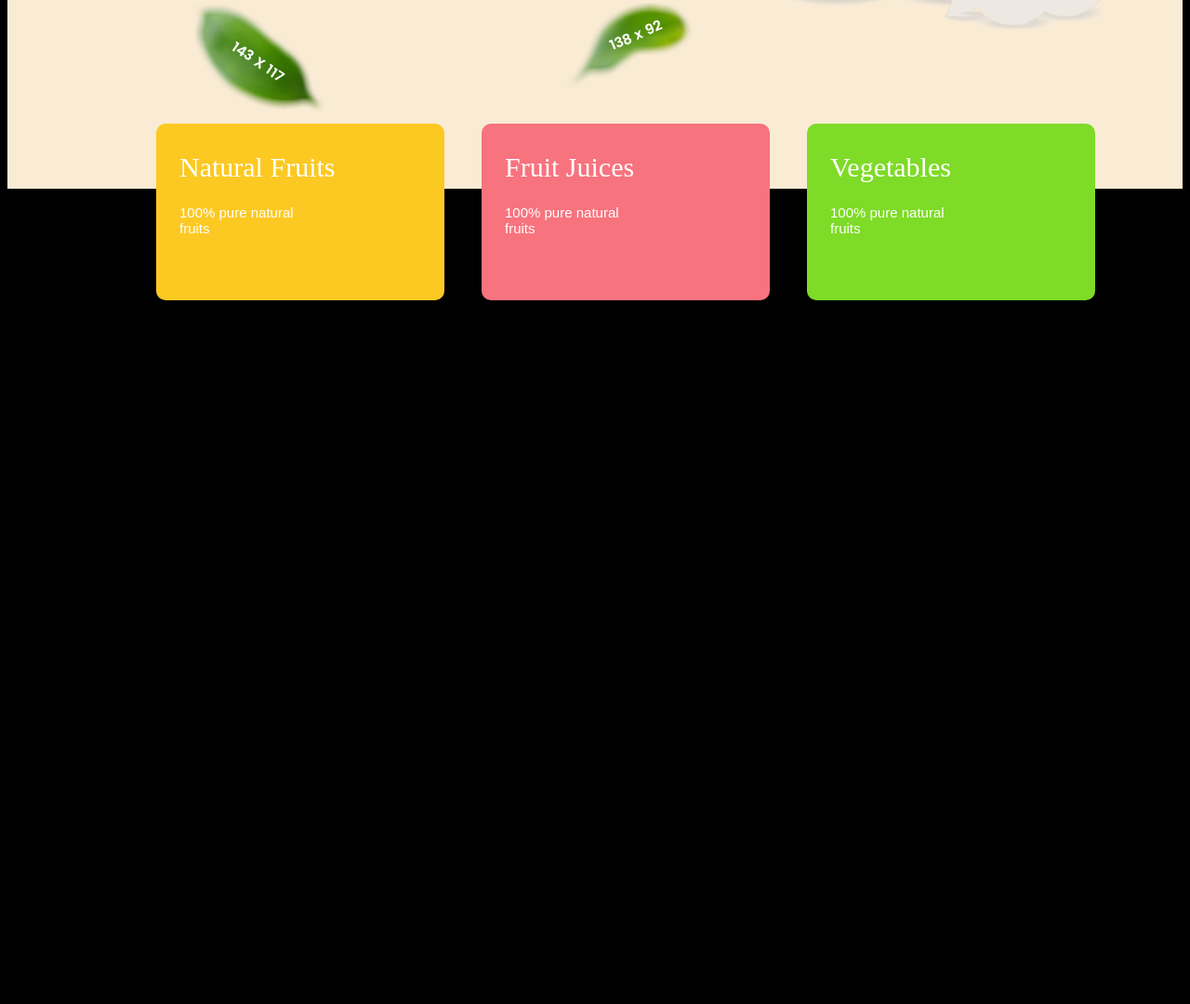
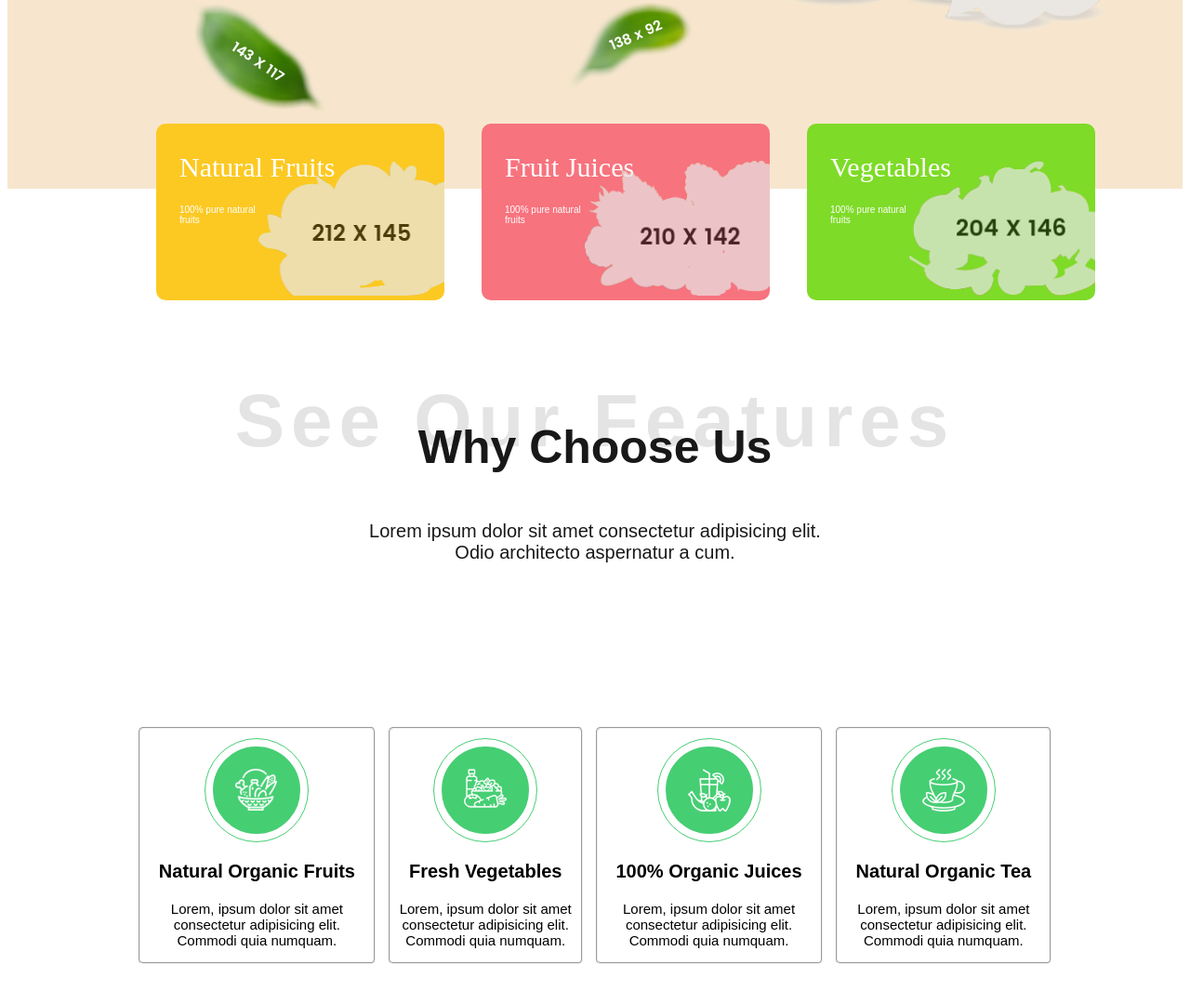
Before and after one commit to Shubham-1-cell/Sample_website_Frontend, a plain HTML site: page Script/Script.html in a window 1280 px wide. Shown: the part 645-1725 px from the top of the page at 93% size. Before the commit the page ends 968 px from the top, so only its background shows below. Drawn offline with Linux system fonts and the light colour scheme.

Commit message:
3rd Section

```diff
--- a/Script/Script.html
+++ b/Script/Script.html
@@ -6,6 +6,7 @@
     <title>Shubham</title>
     <link rel="stylesheet" href="script.css">
     <link rel="stylesheet" href="https://cdnjs.cloudflare.com/ajax/libs/font-awesome/4.7.0/css/font-awesome.min.css">
+
 </head>
 <body>
     <div class="canvas">
@@ -33,7 +34,7 @@
             </nav>
         </div>
     </div>
-    <div class="MainContainer">
+    <div class="MainContainer1">
         <div class="img">
             <div class="img leaf1"><img src="pic/shape52.png" alt="leaf1" id="leaf_1"><img src="pic/shape53.png" alt="leaf2" id="leaf_2"></div>
             <div class="img leaf2"><img src="pic/shape51.png" alt="leaf1" id="leaf_3"></div>
@@ -51,14 +52,73 @@
         <div class="box">
             <div class="box orange"><h2>Natural Fruits</h2><br>
                 <p>100% pure natural <br> fruits</p>
+                <img src="pic/banner_img4.png" alt="banner_img4" id="box_banner">
             </div>
             <div class="box pink"><h2>Fruit Juices</h2><br>
                 <p>100% pure natural <br> fruits</p>
+                <img src="pic/banner_img5.png" alt="banner_img5" id="box_banner">
             </div>
             <div class="box green"><h2>Vegetables</h2><br>
                 <p>100% pure natural <br> fruits</p>
+                <img src="pic/banner_img6.png" alt="banner_img6" id="box_banner">
             </div>
 
+        </div>
+    </div>
+    <div class="MainContainer2">
+        <div class="TextArea2">
+            <h1>See Our Features</h1>
+            <h3>Why Choose Us</h3>
+            <p>Lorem ipsum dolor sit amet consectetur adipisicing elit. <br>  Odio architecto aspernatur a cum.</p>
+        </div>
+        <div class="Img2">
+            <div class="box2">
+                <ul>
+                    <li>
+                        <div id="circle">
+                            <div>
+                                <img src="pic/icon1.png" alt="icon1.png">
+                            </div>
+                        </div>
+                        <h5>Natural Organic Fruits</h5>
+                        <p>Lorem, ipsum dolor sit amet <br> consectetur adipisicing elit. <br> Commodi quia numquam.</p>
+                    </li>
+
+                    <li>
+                        <div id="circle">
+                            <div>
+                                <img src="pic/icon2.png" alt="icon2.png">
+                            </div>
+                        </div>
+                        <h5>Fresh Vegetables</h5>
+                        <p>Lorem, ipsum dolor sit amet <br> consectetur adipisicing elit. <br> Commodi quia numquam.</p>
+                    </li>
+
+                    <li>
+                        <div id="circle">
+                            <div>
+                                <img src="pic/icon3.png" alt="icon3.png">
+                            </div>
+                        </div>
+                        <h5>100% Organic Juices</h5>
+                        <p>Lorem, ipsum dolor sit amet <br> consectetur adipisicing elit. <br> Commodi quia numquam.</p>
+                    </li>
+                    <li>
+                        <div id="circle">
+                            <div>
+                                <img src="pic/icon4.png" alt="icon4.png">
+                            </div>
+                        </div>
+                        <h5>Natural Organic Tea</h5>
+                        <p>Lorem, ipsum dolor sit amet <br> consectetur adipisicing elit. <br> Commodi quia numquam.</p>
+                    </li>
+
+                </ul>
+
+
+
+
+            </div>
         </div>
     </div>
 
--- a/Script/script.css
+++ b/Script/script.css
@@ -1,5 +1,5 @@
 body{
-    background-color: #000000;
+    background-color: #ffffff;
 }
 
 .canvas{
@@ -98,11 +98,11 @@ body{
     font-weight: bold;
 }
 
-.MainContainer{
+.MainContainer1{
     width: 100%;
     height: 700px;
     position: relative;
-    background-color: rgb(250, 235, 212); ;
+    background-color: rgb(247, 230, 205); ;
 
 }
 
@@ -154,7 +154,7 @@ body{
     top: 130px;
     left: 800px;
     position: absolute;
-    opacity: 70%;
+    opacity: 80%;
 }
 
 .text1{
@@ -255,8 +255,138 @@ body{
     font-family: Arial, Helvetica, sans-serif;
     font-weight: normal;
     margin-left: 20px;
-    font-size: 15px;
+    font-size: 10px;
     margin-top: 5px;
     margin-bottom: 5px;
 
 }
+
+#box_banner{
+    width: 200px;
+    height: 145px;
+    position: absolute;
+    left: 110px;
+    top: 40px;
+    opacity: 70%;
+}
+
+.MainContainer2{
+    width: 100%;
+    height: 1000px;
+    position: relative;
+    background-color: rgb(255, 255, 255);
+
+
+}
+
+.TextArea2{
+    width: auto;
+    height: 500px;
+    margin-left: auto;
+    margin-right: auto;
+    text-align: center;
+}
+
+.TextArea2>h1{
+    font-size: 80px;
+    font-family: Arial, Helvetica, sans-serif;
+    position: relative;
+    top: 150px;
+    z-index: 1;
+    opacity: 10%;
+    letter-spacing: 7px;
+}
+
+.TextArea2>h3{
+    font-size: 50px;
+    font-family: Arial, Helvetica, sans-serif;
+    position: relative;
+    z-index: 2;
+    top: 50px;
+    opacity: 90%;
+}
+
+.TextArea2>p{
+    font-size: 20px;
+    font-family: Arial, Helvetica, sans-serif;
+    position: relative;
+    top: 50px;
+    z-index: 2;
+    opacity: 90%;
+}
+
+.Img2{
+    width: 100%;
+    height: 300px;
+}
+.box2{
+    width: fit-content;
+    height: auto;
+    background-color: white;
+    margin-right: auto;
+    margin-left: auto;
+    margin-top: 20px;
+
+
+}
+
+.box2>ul{
+    margin: 0px;
+    padding: 0px;
+    list-style: none;
+
+}
+
+.box2>ul>li{
+    display: inline-block;
+    padding: 0px;
+    margin: 5px;
+    border-style: groove;
+    border-width: 2px;
+    border-radius: 5px;
+
+}
+.box2>ul>li>h5{
+    font-size: 20px;
+    font-family: Arial, Helvetica, sans-serif;
+    display: block;
+    margin: 20px;
+    padding: 0px;
+
+}
+.box2>ul>li>p{
+    font-size: 15px;
+    font-family: Arial, Helvetica, sans-serif;
+    display: block;
+    text-align: center;
+    padding: 0px;
+
+}
+
+#circle{
+    width: 110px;
+    height: 110px;
+    border-radius: 50%;
+    background-color: #ffffff;
+    border: 1px solid #46ce73;
+    margin-left: auto;
+    margin-right: auto;
+    margin-top: 10px;
+}
+
+#circle>div{
+    width: 90px;
+    height: 90px;
+    border-radius: 50%;
+    background-color: #46ce73;
+    border: 2px solid #46ce73;
+    position: relative;
+    top: 8px;
+    left: 8px;
+}
+
+#circle>div>img{
+    position: relative;
+    top: 22px;
+    left: 22px;
+}
```
